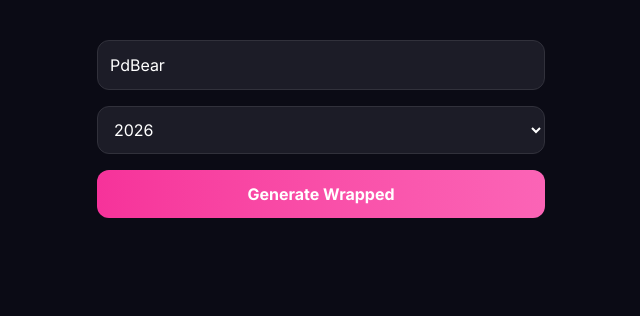
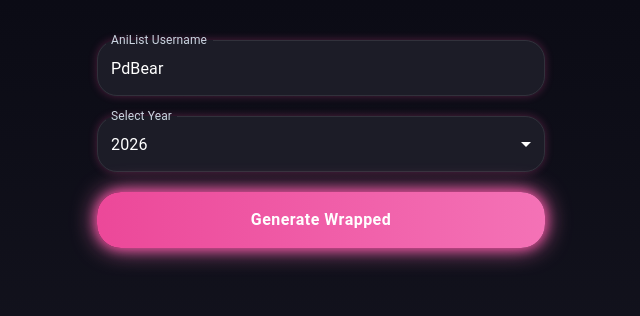
Before and after one commit to tomi-prastiyo/anilist-wrapped, a Next.js app: page / in a window 1280 px wide. Shown: the top 316 px of the page, without its empty margins (319-959 px from the left). Built offline with nearby package versions, Linux system fonts and the light colour scheme.

Commit message:
[update] mui ui

```diff
--- a/app/page.tsx
+++ b/app/page.tsx
@@ -4,6 +4,16 @@
 import { WrappedDashboard } from "@/presentation/pages/WrappedDashboard";
 import { AniListRepositoryImpl } from "@/infrastructure/anilist/AniListRepositoryImpl";
 import { getWrappedData } from "@/application/wrapped/GetWrappedData";
+
+import {
+  TextField,
+  MenuItem,
+  Button,
+  ThemeProvider,
+  createTheme,
+  Box,
+} from "@mui/material";
+import { pink } from "@mui/material/colors";
 
 export default function Home() {
   const currentYear = new Date().getFullYear();
@@ -32,76 +42,106 @@
     }
   };
 
+  const theme = createTheme({
+    palette: {
+      mode: "dark",
+      primary: { main: pink[500] },
+      background: { default: "#0B0B15", paper: "#1C1C27" },
+      text: { primary: "#FFFFFF" },
+    },
+    typography: {
+      button: {
+        textTransform: "none",
+        fontWeight: "bold",
+      },
+    },
+  });
+
   return (
-    <div className='min-h-screen bg-[#0B0B15] text-white p-10 flex flex-col items-center relative'>
-      {/* INPUT & YEAR SELECT */}
-      <div className='w-full max-w-md mb-8 space-y-4'>
-        <input
-          placeholder='AniList Username'
+    <ThemeProvider theme={theme}>
+      <Box className='relative min-h-screen flex flex-col items-center p-10 bg-gradient-to-b from-[#0B0B15] to-[#1C1C27]'>
+        {/* Input & Year Select */}
+        <Box className='w-full max-w-md mb-5 space-y-6 z-10'>
+          <TextField
+            label='AniList Username'
+            variant='outlined'
             value={username}
             onChange={(e) => setUsername(e.target.value)}
-          className='w-full p-3 rounded-xl bg-[#1C1C27] border border-[#31313B] placeholder:text-zinc-500 text-white focus:border-pink-500 focus:ring-1 focus:ring-pink-500 transition'
+            fullWidth
+            sx={{
+              "& .MuiOutlinedInput-root": {
+                borderRadius: "1.25rem",
+                backgroundColor: "#1C1C27",
+                color: "#fff",
+                "& fieldset": { borderColor: "#31313B" },
+                "&:hover fieldset": { borderColor: pink[500] },
+                "&.Mui-focused fieldset": { borderColor: pink[500] },
+                boxShadow: "0 0 8px rgba(236, 72, 153, 0.3)",
+              },
+              "& .MuiInputLabel-root": { color: "#CBD5E1" },
+              "& .MuiInputLabel-root.Mui-focused": { color: pink[500] },
+            }}
           />
+        </Box>
 
-        <select
+        <Box className='w-full max-w-md mb-5 space-y-6 z-10'>
+          <TextField
+            select
+            label='Select Year'
             value={selectedYear}
             onChange={(e) => setSelectedYear(+e.target.value)}
-          className='w-full p-3 rounded-xl bg-[#1C1C27] border border-[#31313B] text-white placeholder:text-zinc-500 focus:border-pink-500 focus:ring-1 focus:ring-pink-500 transition'
+            fullWidth
+            sx={{
+              "& .MuiOutlinedInput-root": {
+                borderRadius: "1.25rem",
+                backgroundColor: "#1C1C27",
+                color: "#fff",
+                "& fieldset": { borderColor: "#31313B" },
+                "&:hover fieldset": { borderColor: pink[500] },
+                "&.Mui-focused fieldset": { borderColor: pink[500] },
+                boxShadow: "0 0 8px rgba(236, 72, 153, 0.3)",
+              },
+              "& .MuiInputLabel-root": { color: "#CBD5E1" },
+              "& .MuiInputLabel-root.Mui-focused": { color: pink[500] },
+            }}
           >
             {years.map((y) => (
-            <option key={y} value={y}>
+              <MenuItem key={y} value={y}>
                 {y}
-            </option>
+              </MenuItem>
             ))}
-        </select>
+          </TextField>
+        </Box>
 
-        <button
+        <Box className='w-full max-w-md mb-5 space-y-6 z-10'>
+          <Button
+            variant='contained'
+            color='primary'
             onClick={generate}
             disabled={loading}
-          className={`w-full py-3 rounded-xl font-bold flex items-center justify-center gap-2 transition
-            ${
-              loading
-                ? "bg-zinc-700 cursor-not-allowed"
-                : "bg-gradient-to-r from-pink-500 to-pink-400 hover:from-pink-600 hover:to-pink-500"
-            }`}
+            fullWidth
+            sx={{
+              py: 1.75,
+              fontSize: "1rem",
+              borderRadius: "1.5rem",
+              background: "linear-gradient(90deg, #EC4899, #F472B6)",
+              "&:hover": {
+                background: "linear-gradient(90deg, #F472B6, #EC4899)",
+              },
+              boxShadow: "0 0 12px #EC4899, 0 0 24px #F472B6",
+            }}
           >
-          {loading && (
-            <svg
-              className='animate-spin h-5 w-5 text-white'
-              xmlns='http://www.w3.org/2000/svg'
-              fill='none'
-              viewBox='0 0 24 24'
-            >
-              <circle
-                className='opacity-25'
-                cx='12'
-                cy='12'
-                r='10'
-                stroke='currentColor'
-                strokeWidth='4'
-              ></circle>
-              <path
-                className='opacity-75'
-                fill='currentColor'
-                d='M4 12a8 8 0 018-8v4a4 4 0 00-4 4H4z'
-              ></path>
-            </svg>
-          )}
             {loading ? "Generating..." : "Generate Wrapped"}
-        </button>
-      </div>
+          </Button>
+        </Box>
 
-      {/* DASHBOARD */}
-      <div
-        className={`w-full flex justify-center relative ${
-          loading ? "blur-sm" : ""
-        }`}
-      >
+        {/* Dashboard */}
+        <Box className={`w-full flex justify-center relative`}>
           {data && <WrappedDashboard data={data} year={displayYear} />}
 
           {/* Fullscreen Loading Overlay */}
           {loading && (
-          <div className='absolute inset-0 bg-black/70 flex flex-col items-center justify-center z-50'>
+            <Box className='absolute inset-0 bg-black/70 flex flex-col items-center justify-center z-50'>
               <svg
                 className='animate-spin h-12 w-12 text-pink-400 mb-4'
                 xmlns='http://www.w3.org/2000/svg'
@@ -125,9 +165,10 @@
               <span className='text-white font-bold text-lg'>
                 Loading Wrapped Data...
               </span>
-          </div>
+            </Box>
           )}
-      </div>
-    </div>
+        </Box>
+      </Box>
+    </ThemeProvider>
   );
 }
--- a/package.json
+++ b/package.json
@@ -9,6 +9,10 @@
     "lint": "eslint"
   },
   "dependencies": {
+    "@emotion/react": "^11.14.0",
+    "@emotion/styled": "^11.14.1",
+    "@mui/icons-material": "^7.3.6",
+    "@mui/material": "^7.3.6",
     "framer-motion": "^12.23.26",
     "html-to-image": "^1.11.13",
     "lucide-react": "^0.562.0",
--- a/presentation/components/wrapped-dashboard/WrappedExportButton.tsx
+++ b/presentation/components/wrapped-dashboard/WrappedExportButton.tsx
@@ -1,13 +1,35 @@
-export const WrappedExportButton = ({ onClick }: { onClick: () => void }) => (
-  <div className='flex justify-end'>
-    <button
-      onClick={onClick}
-      className='px-4 py-2 rounded-xl font-bold text-white flex items-center justify-center gap-2
-                 bg-gradient-to-r from-pink-500 to-pink-400
-                 hover:from-pink-600 hover:to-pink-500
-                 transition-shadow shadow-md hover:shadow-lg'
-    >
-      Export Image
-    </button>
-  </div>
-);
+"use client";
+
+import { Button } from "@mui/material";
+
+interface WrappedExportButtonProps {
+  onClick: () => void;
+}
+
+export const WrappedExportButton = ({ onClick }: WrappedExportButtonProps) => {
+  return (
+    <div className='flex justify-end w-full mt-4'>
+      <Button
+        onClick={onClick}
+        variant='contained'
+        sx={{
+          px: 4,
+          py: 1.5,
+          borderRadius: "1.25rem",
+          fontWeight: "bold",
+          background: "linear-gradient(90deg, #EC4899, #F472B6)",
+          color: "#fff",
+          textTransform: "none",
+          boxShadow: "0 4px 12px rgba(236,72,153,0.3)",
+          transition: "all 0.3s ease",
+          "&:hover": {
+            background: "linear-gradient(90deg, #F472B6, #EC4899)",
+            boxShadow: "0 6px 18px rgba(236,72,153,0.4)",
+          },
+        }}
+      >
+        Export Image
+      </Button>
+    </div>
+  );
+};
```
Also changed, not shown: 1 other file (tests, documents, lock files or other folders). Lines whose indentation alone changed are shown as unchanged.
